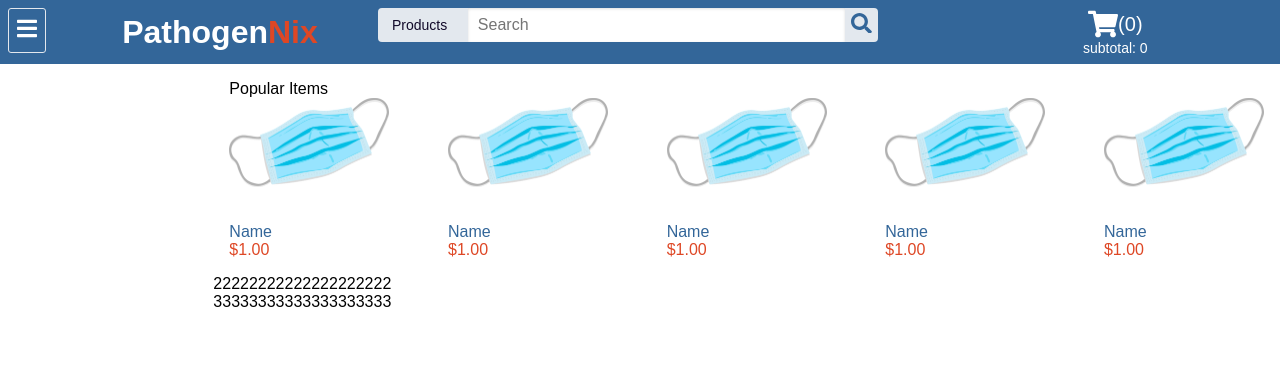
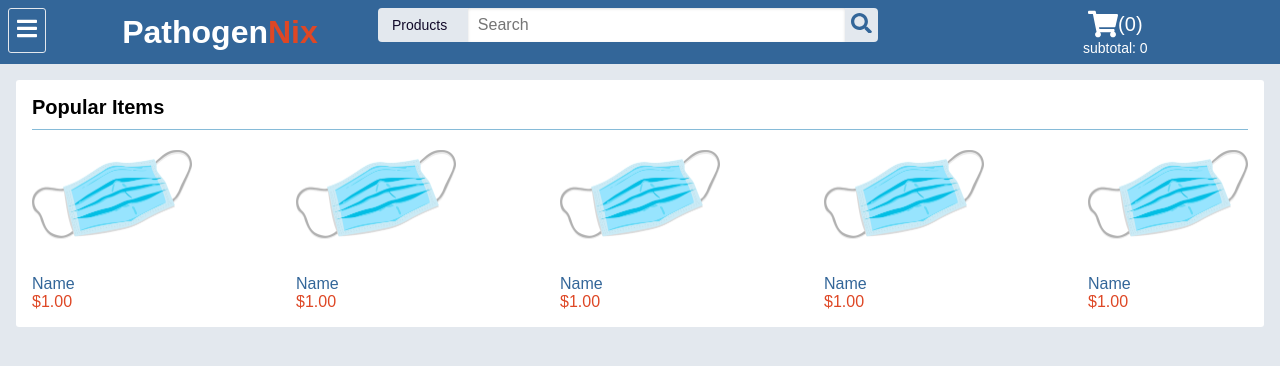
Before and after one commit to SuperCoolFrog/pathogennix, a React (Create React App) app: page / in a window 1280 px wide. Shown: the top 366 px of the page. Built offline with nearby package versions, Linux system fonts and the light colour scheme.

Commit message:
Updated Item List and Card styles

```diff
--- a/src/components/ItemList/components/ItemListCard/ItemListCard.tsx
+++ b/src/components/ItemList/components/ItemListCard/ItemListCard.tsx
@@ -4,7 +4,9 @@ import styles from './item-list-card.module.scss';
 const ItemListCard = () => {
   return (<div className={styles.cardContainer}>
     <div className={styles.imageContainer}>
-      <img src="/mask.placeholder.png" className={styles.image} />
+      <a href="/">
+        <img src="/mask.placeholder.png" className={styles.image} />
+      </a>
     </div>
     <div className={styles.name}>
       <a href="/">Name</a>
--- a/src/components/ItemList/item-list.module.scss
+++ b/src/components/ItemList/item-list.module.scss
@@ -1,4 +1,21 @@
+@import "../../styles/theme.scss";
+
+.itemListContainer {
+  background: $theme-white;
+  padding: 1em;
+  border-radius: 3px;
+  overflow-x: scroll;
+}
+
 .itemsContainer {
   display: flex;
   justify-content: space-between;
 }
+
+.header {
+  font-size: 125%;
+  font-weight: 700;
+  margin-bottom: 1em;
+  padding-bottom: .5em;
+  border-bottom: 1px solid $theme-secondary;
+}
--- a/src/pages/Home/Home.tsx
+++ b/src/pages/Home/Home.tsx
@@ -26,8 +26,6 @@ const Home = () => {
         <ItemList header="Popular Items" items={inventoryItems} />
       </div>
     </div>
-    <div className={"pure-u-1"}>22222222222222222222</div>
-    <div className={"pure-u-1"}>33333333333333333333</div>
   </section>);
 };
 
--- a/src/pages/Home/home.module.scss
+++ b/src/pages/Home/home.module.scss
@@ -1,3 +1,5 @@
+@import "../../styles/theme.scss";
+
 .itemListContainer {
   padding: 1em;
 }
--- a/src/pages/Layout/Layout.tsx
+++ b/src/pages/Layout/Layout.tsx
@@ -14,19 +14,7 @@ const Layout = ({ children }: LayoutProps) => (
     <section className="pure-u-1">
       <AppHeader />
     </section>
-    <section className={
-      classNames("pure-u-md-1-4 pure-u-lg-1-6", styles.navContainer)
-    }>
-      <Nav segment={''} isOpen={true}></Nav>
-    </section>
-    <section className={
-      classNames(
-        "pure-u-1 pure-u-md-1-4 pure-u-lg-1-6",
-        styles.topNavContainer
-      )}>
-      <TopNav segment={''}></TopNav>
-    </section>
-    <section className={classNames("pure-u-1 pure-u-md-3-4 pure-u-lg-5-6", styles.contentContainer)}>
+    <section className={classNames("pure-u-1", styles.contentContainer)}>
       {children}
     </section>
   </main>
--- a/src/styles/theme.scss
+++ b/src/styles/theme.scss
@@ -28,5 +28,5 @@ $theme-primary: $color1;
 $theme-secondary: $color2;
 $theme-accent: $yellowish;
 
-$theme-background: $theme-white;
+$theme-background: $theme-gray;
 $theme-font-color: $theme-black;
```
